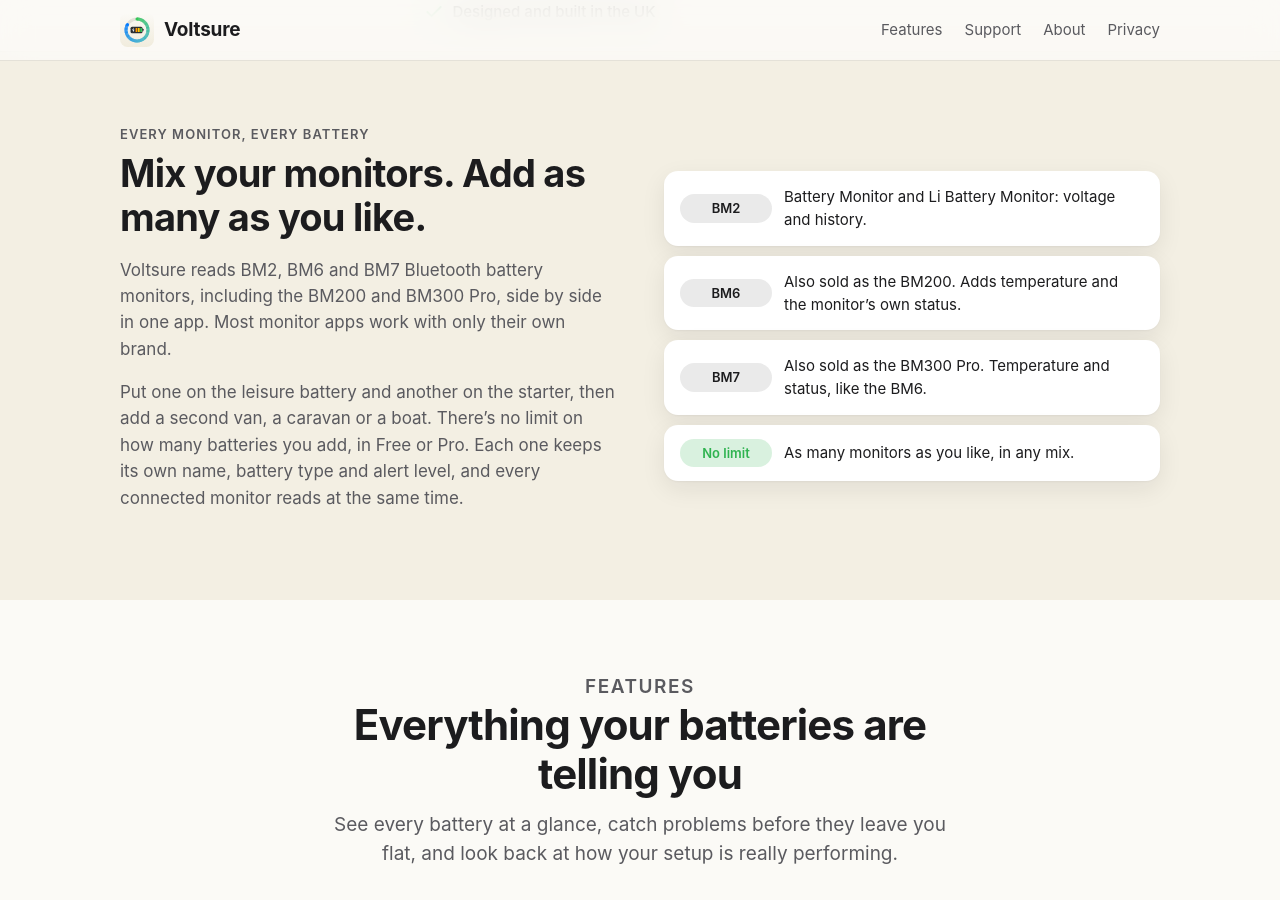
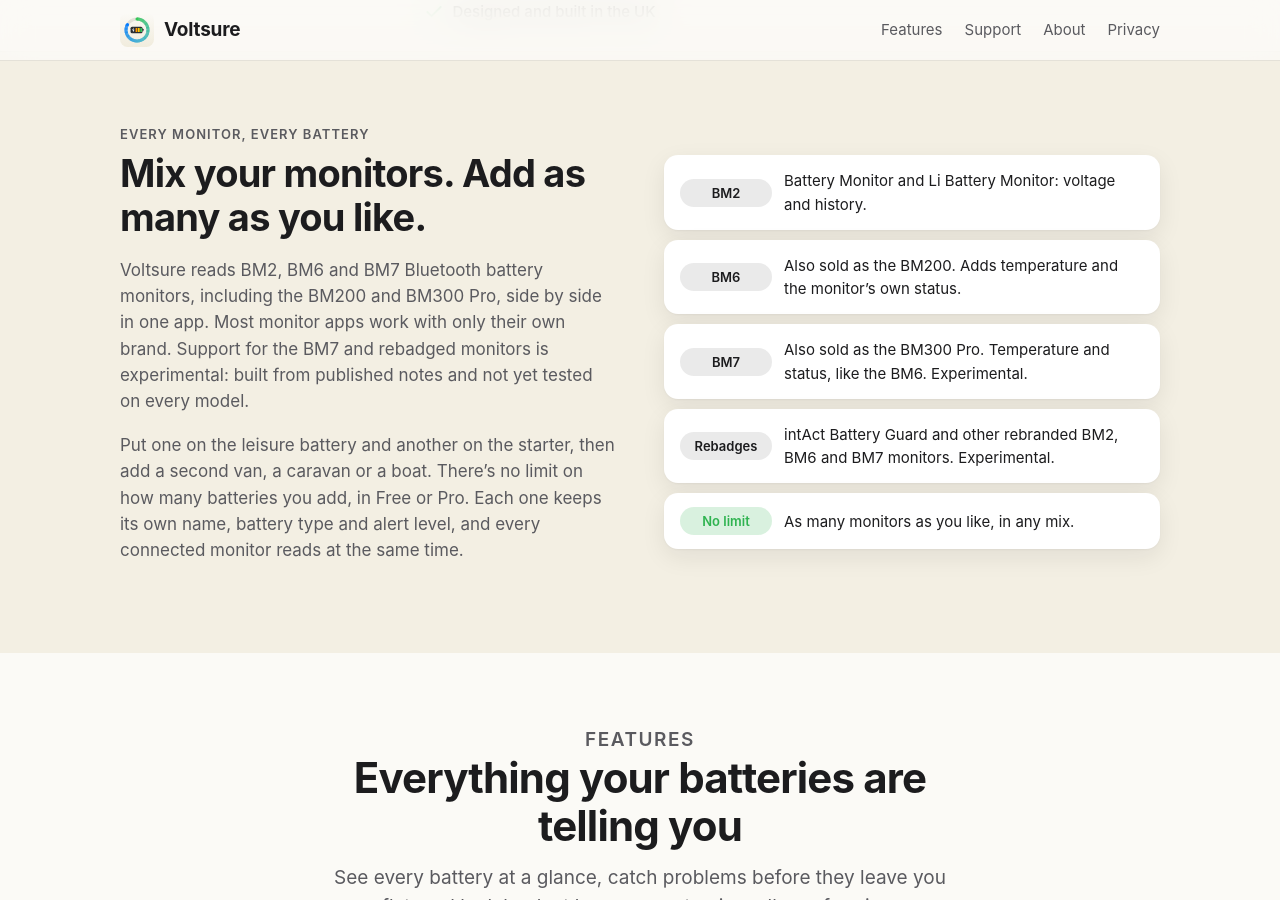
Before and after one commit to SeventyTwoAgency/STA-Website, a Jekyll site: the page voltsure/index.html, which Jekyll copies as it is, in a window 1280 px wide and 900 px high, scrolled down 903 px. Built offline with Jekyll 4.4.1, drawn with Linux system fonts in a browser that asks for light colours.

Commit message:
Voltsure: BM7, Battery Guard and other rebadges marked experimental
Co-Authored-By: Claude Opus 5.5 <noreply@anthropic.com>
Claude-Session: https://claude.ai/code/session_01KRJmSEue7cP2swVziPNEh9

```diff
--- a/voltsure/index.html
+++ b/voltsure/index.html
@@ -129,13 +129,14 @@
       <div>
         <p class="eyebrow">Every monitor, every battery</p>
         <h2>Mix your monitors. Add as many as you like.</h2>
-        <p>Voltsure reads BM2, BM6 and BM7 Bluetooth battery monitors, including the BM200 and BM300 Pro, side by side in one app. Most monitor apps work with only their own brand.</p>
+        <p>Voltsure reads BM2, BM6 and BM7 Bluetooth battery monitors, including the BM200 and BM300 Pro, side by side in one app. Most monitor apps work with only their own brand. Support for the BM7 and rebadged monitors is experimental: built from published notes and not yet tested on every model.</p>
         <p>Put one on the leisure battery and another on the starter, then add a second van, a caravan or a boat. There’s no limit on how many batteries you add, in Free or Pro. Each one keeps its own name, battery type and alert level, and every connected monitor reads at the same time.</p>
       </div>
       <ul class="status-list">
         <li><span class="pill model">BM2</span><span>Battery Monitor and Li Battery Monitor: voltage and history.</span></li>
         <li><span class="pill model">BM6</span><span>Also sold as the BM200. Adds temperature and the monitor’s own status.</span></li>
-        <li><span class="pill model">BM7</span><span>Also sold as the BM300 Pro. Temperature and status, like the BM6.</span></li>
+        <li><span class="pill model">BM7</span><span>Also sold as the BM300 Pro. Temperature and status, like the BM6. Experimental.</span></li>
+        <li><span class="pill model">Rebadges</span><span>intAct Battery Guard and other rebranded BM2, BM6 and BM7 monitors. Experimental.</span></li>
         <li><span class="pill charging">No limit</span><span>As many monitors as you like, in any mix.</span></li>
       </ul>
     </div>
--- a/voltsure/support.html
+++ b/voltsure/support.html
@@ -41,7 +41,7 @@
 
     <details>
       <summary>Which monitors work with Voltsure?</summary>
-      <div><p>BM2, BM6, BM7, BM200 and BM300 Pro Bluetooth battery monitors. The BM200 is sold as a BM6, and the BM300 Pro as a BM7.</p><p>You can add as many as you like and mix models freely, in Free and Pro. Every connected monitor reads at the same time.</p></div>
+      <div><p>BM2, BM6 and BM200 Bluetooth battery monitors, tested with Voltsure.</p><p>The BM7 (sold as the BM300 Pro), the intAct Battery Guard and other rebadged BM2, BM6 and BM7 monitors are <strong>experimental</strong>: support is built from other people’s notes on how they work, and hasn’t been tested on one yet. Voltsure marks them “Experimental” when you add them. If yours doesn’t work as it should, please <a href="mailto:info@seventytwoagency.co.uk?subject=Voltsure%20experimental%20monitor">tell us</a> which monitor it is and what you see.</p><p>Monitor under a name Voltsure doesn’t recognise? In Add Battery, look under “Other Bluetooth devices”: Voltsure works out which kind it is once connected.</p><p>You can add as many as you like and mix models freely, in Free and Pro. Every connected monitor reads at the same time.</p></div>
     </details>
 
     <details>
```
